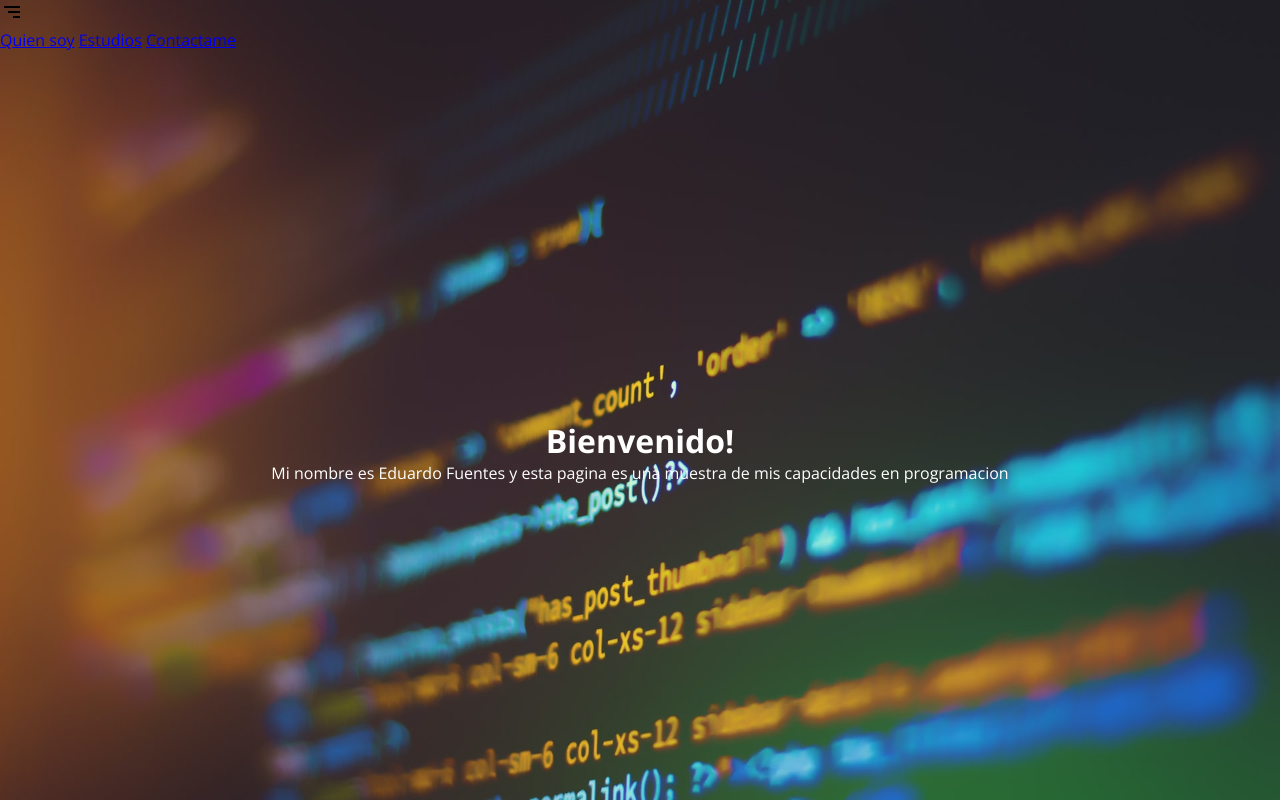
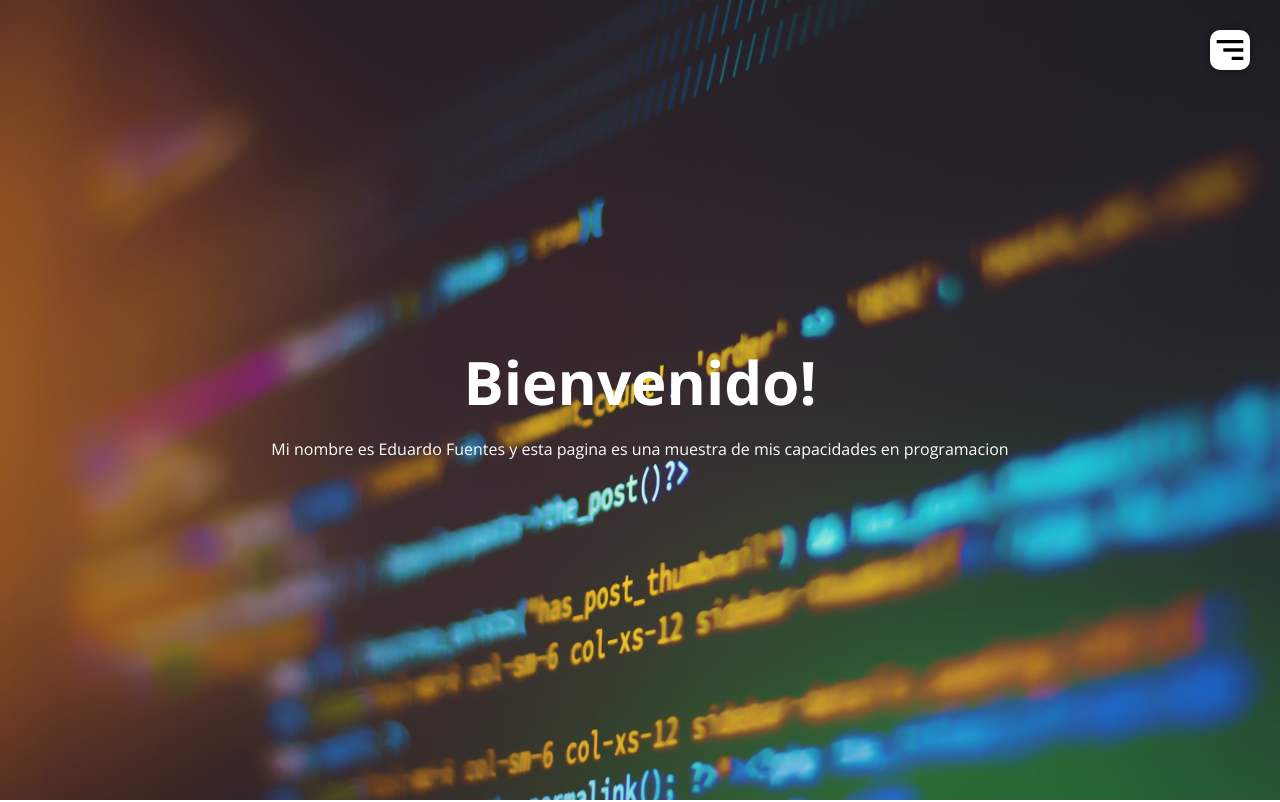
Before and after one commit to EddFu/Mi-Pagina-Web, a plain HTML site: page index.html in a window 1280 px wide. Shown: the top 802 px of the page. Drawn offline with nearby package versions, Linux system fonts and the light colour scheme.

Commit message:
acabe el header

```diff
--- a/css/Index/styles.css
+++ b/css/Index/styles.css
@@ -37,3 +37,54 @@ header{
     flex-direction: column;
     color: #fff;
 }
+
+.menu{
+    position: fixed;
+    top: 30px;
+    right: 30px;
+    background: #ffff;
+    width: 40px;
+    height: 40px;
+    cursor: pointer;
+    border-radius: 10px;
+    box-shadow: 0 0 6px rgba(0, 0, 0, .5);
+}
+
+.menu-navegacion{
+    position: fixed;
+    top: 0;
+    right: 0;
+    width: 30vw;
+    height: 100%;
+    background-image: linear-gradient(to right, #434343 0%, black 100%);
+    display: flex;
+    flex-direction: column;
+    justify-content: space-evenly;
+    align-items: center;
+    transition: transform .3s ease-in-out;
+    transform: translate(110%);
+    box-shadow: 0 0 6px rgba(0, 0, 0, .5);
+}
+
+/* header:hover .menu-navegacion{
+    transform: translate(110%);
+} */
+
+.spread{
+    transform: translate(0);
+}
+
+.menu-navegacion a{
+    color: #fff;
+    text-decoration: none;
+}
+
+.titulo{
+    font-size: 60px;
+    margin-bottom: 15px;
+}
+
+.parrafo-1{
+    font-weight: 300;
+    font-size: 25px;
+}
--- a/index.html
+++ b/index.html
@@ -13,14 +13,14 @@
 </head>
 <body>
     <header class="header" id="inicio">
-        <img src="./icons/menu.svg" alt="">
+        <img class="menu" src="./icons/menu.svg" alt="">
         <nav class="menu-navegacion">
             <a href="#quien-soy">Quien soy</a>
             <a href="#estudios">Estudios</a>
             <a href="#contactame">Contactame</a>
         </nav>
         <div class="contenedor head">
-            <h1>Bienvenido!</h1>
+            <h1 class="titulo">Bienvenido!</h1>
             <p>Mi nombre es Eduardo Fuentes y esta pagina es una muestra de mis capacidades en programacion</p>
         </div>
     </header>
```
